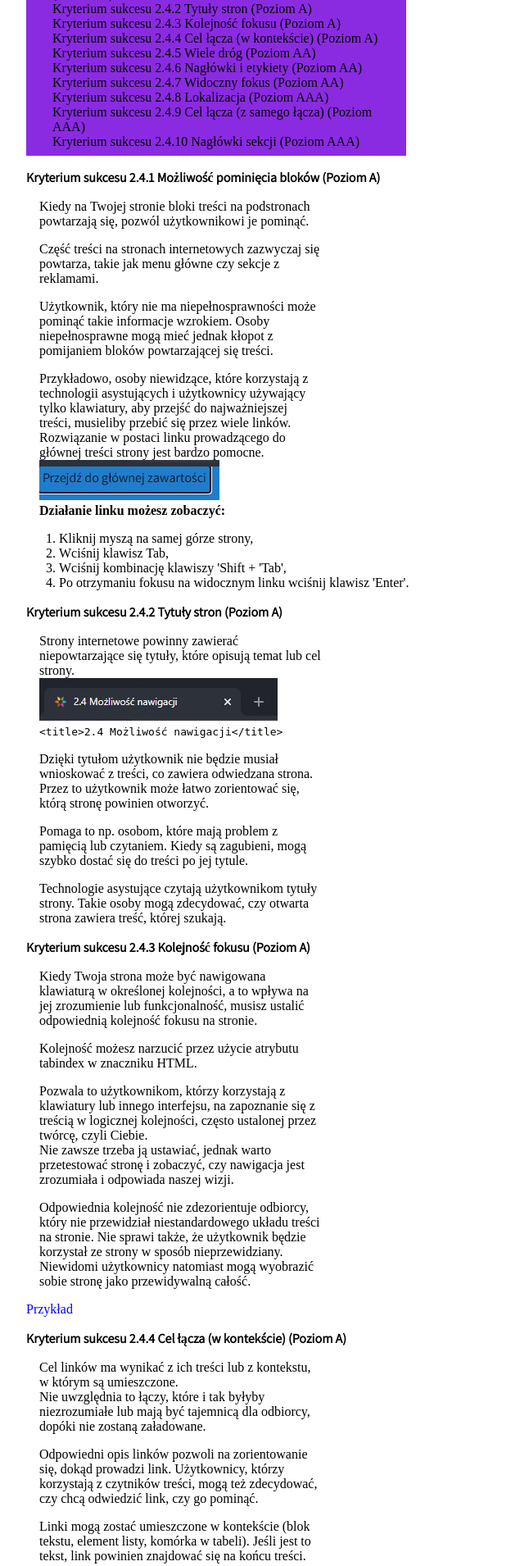
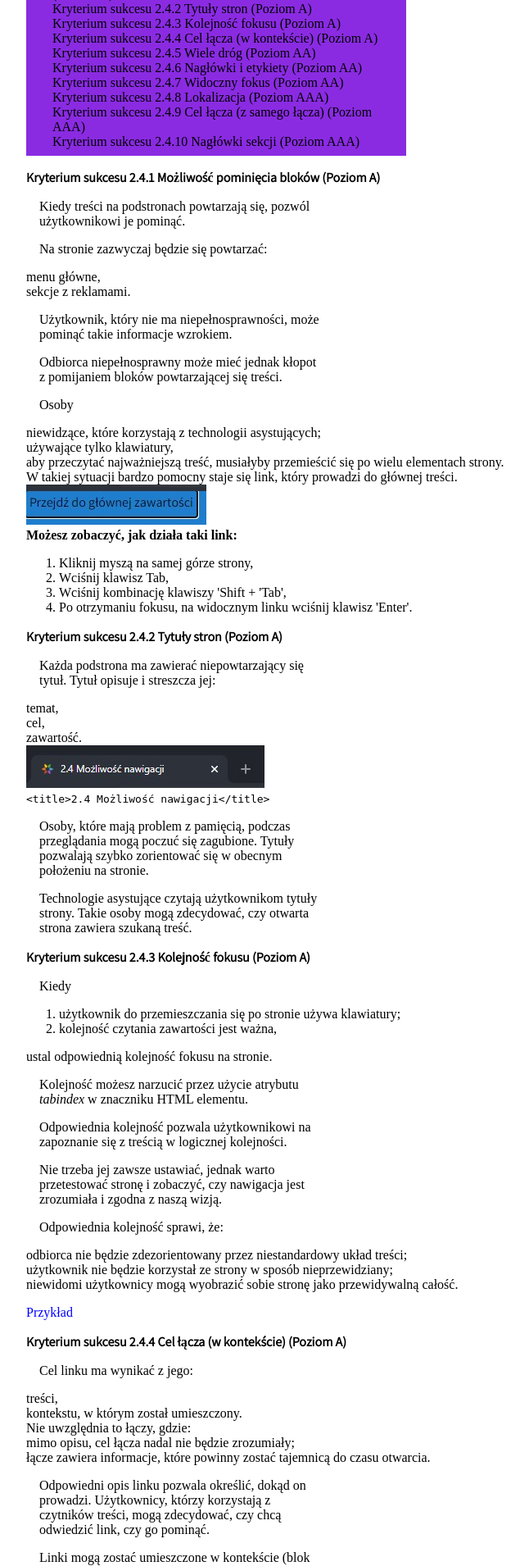
Before and after one commit to weronika265/accessibility_website, a Symfony app: template app/templates/WCAG/WCAG_success_criteria/2_4_nav.html.twig in a window 1280 px wide. Shown: the part 573-2483 px from the top of the page at 82% size, without its empty margins (298-944 px from the left). Run offline with Twig, Linux system fonts and the light colour scheme; the template is opened without the code that fills it, so the values that code supplies are empty; some libraries are stand-ins or nearby versions; some web fonts are replaced.

Commit message:
- text content refined for success criteria to 2.4.7

```diff
--- a/app/templates/WCAG/WCAG_success_criteria/2_4_nav.html.twig
+++ b/app/templates/WCAG/WCAG_success_criteria/2_4_nav.html.twig
@@ -34,67 +34,87 @@
             <div>
                 <h3 id="2_4_1">Kryterium sukcesu 2.4.1 Możliwość pominięcia bloków (Poziom A)</h3>
                 <p class="txt-format">
-                    Kiedy na Twojej stronie bloki treści na podstronach powtarzają się, pozwól użytkownikowi je pominąć.
+                    Kiedy treści na podstronach powtarzają się, pozwól użytkownikowi je pominąć.
                 </p>
                 <p class="txt-format">
-                    Część treści na stronach internetowych zazwyczaj się powtarza, takie jak menu główne czy sekcje z reklamami.
+                    Na stronie zazwyczaj będzie się powtarzać:
+                    <ul>
+                        <li>menu główne,</li>
+                        <li>sekcje z reklamami.</li>
+                    </ul>
                 </p>
                 <p class="txt-format">
-                    Użytkownik, który nie ma niepełnosprawności może pominąć takie informacje wzrokiem. Osoby niepełnosprawne mogą mieć jednak kłopot z pomijaniem
-                    bloków powtarzającej się treści.
+                    Użytkownik, który nie ma niepełnosprawności, może pominąć takie informacje wzrokiem.
                 </p>
                 <p class="txt-format">
-                    Przykładowo, osoby niewidzące, które korzystają z technologii asystujących i użytkownicy używający tylko klawiatury, aby przejść do najważniejszej treści,
-                    musieliby przebić się przez wiele linków.<br/>
-                    Rozwiązanie w postaci linku prowadzącego do głównej treści strony jest bardzo pomocne.<br/>
+                    Odbiorca niepełnosprawny może mieć jednak kłopot z pomijaniem bloków powtarzającej się treści.
+                </p>
+                <p class="txt-format">
+                    Osoby
+                    <ul>
+                        <li>niewidzące, które korzystają z technologii asystujących;</li>
+                        <li>używające tylko klawiatury,</li>
+                    </ul>
+                    aby przeczytać najważniejszą treść, musiałyby przemieścić się po wielu elementach strony.<br/>
+                    W takiej sytuacji bardzo pomocny staje się link, który prowadzi do głównej treści.<br/>
                     <img src="{{ asset('img/2_4_1.jpg') }}" /><br/>
-                    <b>Działanie linku możesz zobaczyć:</b>
+                    <b>Możesz zobaczyć, jak działa taki link:</b>
                     <ol>
                         <li>Kliknij myszą na samej górze strony,</li>
                         <li>Wciśnij klawisz Tab,</li>
                         <li>Wciśnij kombinację klawiszy 'Shift + 'Tab',</li>
-                        <li>Po otrzymaniu fokusu na widocznym linku wciśnij klawisz 'Enter'.</li>
+                        <li>Po otrzymaniu fokusu, na widocznym linku wciśnij klawisz 'Enter'.</li>
                     </ol>
                 </p>
             </div>
             <div>
                 <h3 id="2_4_2">Kryterium sukcesu 2.4.2 Tytuły stron (Poziom A)</h3>
                 <p class="txt-format">
-                    Strony internetowe powinny zawierać niepowtarzające się tytuły, które opisują temat lub cel strony.<br/>
+                    Każda podstrona ma zawierać niepowtarzający się tytuł. Tytuł opisuje i streszcza jej:
+                    <ul>
+                        <li>temat,</li>
+                        <li>cel,</li>
+                        <li>zawartość.</li>
+                    </ul>
                     <img src="{{ asset('img/2_4_2.jpg') }}" /><br/>
                     <code>
                         &lt;title&gt;2.4 Możliwość nawigacji&lt;/title&gt;
                     </code>
                 </p>
                 <p class="txt-format">
-                    Dzięki tytułom użytkownik nie będzie musiał wnioskować z treści, co zawiera odwiedzana strona.
-                    Przez to użytkownik może łatwo zorientować się, którą stronę powinien otworzyć.
+                    Osoby, które mają problem z pamięcią, podczas przeglądania mogą poczuć się zagubione.
+                    Tytuły pozwalają szybko zorientować się w obecnym położeniu na stronie.
                 </p>
                 <p class="txt-format">
-                    Pomaga to np. osobom, które mają problem z pamięcią lub czytaniem. Kiedy są zagubieni, mogą szybko dostać się do treści po jej tytule.
-                </p>
-                <p class="txt-format">
-                    Technologie asystujące czytają użytkownikom tytuły strony. Takie osoby mogą zdecydować, czy otwarta strona zawiera treść, której szukają.
+                    Technologie asystujące czytają użytkownikom tytuły strony. Takie osoby mogą zdecydować, czy otwarta strona zawiera szukaną treść.
                 </p>
             </div>
             <div>
                 <h3 id="2_4_3">Kryterium sukcesu 2.4.3 Kolejność fokusu (Poziom A)</h3>
                 <p class="txt-format">
-                    Kiedy Twoja strona może być nawigowana klawiaturą w określonej kolejności, a to wpływa na jej zrozumienie lub
-                    funkcjonalność, musisz ustalić odpowiednią kolejność fokusu na stronie.
+                    Kiedy
+                    <ol>
+                        <li>użytkownik do przemieszczania się po stronie używa klawiatury;</li>
+                        <li>kolejność czytania zawartości jest ważna,</li>
+                </ol>
+                    ustal odpowiednią kolejność fokusu na stronie.
                 </p>
                 <p class="txt-format">
-                    Kolejność możesz narzucić przez użycie atrybutu tabindex w znaczniku HTML.
+                    Kolejność możesz narzucić przez użycie atrybutu <i>tabindex</i> w znaczniku HTML elementu.
                 </p>
                 <p class="txt-format">
-                    Pozwala to użytkownikom, którzy korzystają z klawiatury lub innego interfejsu, na zapoznanie się z treścią
-                    w logicznej kolejności, często ustalonej przez twórcę, czyli Ciebie.<br/>
-                    Nie zawsze trzeba ją ustawiać, jednak warto przetestować stronę i zobaczyć, czy nawigacja jest zrozumiała i odpowiada naszej wizji.
+                    Odpowiednia kolejność pozwala użytkownikowi na zapoznanie się z treścią w logicznej kolejności.
                 </p>
                 <p class="txt-format">
-                    Odpowiednia kolejność nie zdezorientuje odbiorcy, który nie przewidział niestandardowego układu treści na stronie.
-                    Nie sprawi także, że użytkownik będzie korzystał ze strony w sposób nieprzewidziany.<br/>
-                    Niewidomi użytkownicy natomiast mogą wyobrazić sobie stronę jako przewidywalną całość.
+                    Nie trzeba jej zawsze ustawiać, jednak warto przetestować stronę i zobaczyć, czy nawigacja jest zrozumiała i zgodna z naszą wizją.
+                </p>
+                <p class="txt-format">
+                    Odpowiednia kolejność sprawi, że:
+                    <ul>
+                        <li>odbiorca nie będzie zdezorientowany przez niestandardowy układ treści;</li>
+                        <li>użytkownik nie będzie korzystał ze strony w sposób nieprzewidziany;</li>
+                        <li>niewidomi użytkownicy mogą wyobrazić sobie stronę jako przewidywalną całość.</li>
+                    </ul>
                 </p>
                 <p>
                     <a href="{{ url('_2_4_3_example') }}" style="color: blue;">Przykład</a><br/>
@@ -103,12 +123,20 @@
             <div>
                 <h3 id="2_4_4">Kryterium sukcesu 2.4.4 Cel łącza (w kontekście) (Poziom A)</h3>
                 <p class="txt-format">
-                    Cel linków ma wynikać z ich treści lub z kontekstu, w którym są umieszczone.<br/>
-                    Nie uwzględnia to łączy, które i tak byłyby niezrozumiałe lub mają być tajemnicą dla odbiorcy, dopóki nie zostaną załadowane.
+                    Cel linku ma wynikać z jego:
+                    <ul>
+                        <li>treści,</li>
+                        <li>kontekstu, w którym został umieszczony.</li>
+                    </ul>
+                    Nie uwzględnia to łączy, gdzie:
+                    <ul>
+                        <li>mimo opisu, cel łącza nadal nie będzie zrozumiały;</li>
+                        <li>łącze zawiera informacje, które powinny zostać tajemnicą do czasu otwarcia.</li>
+                    </ul>
                 </p>
                 <p class="txt-format">
-                    Odpowiedni opis linków pozwoli na zorientowanie się, dokąd prowadzi link.
-                    Użytkownicy, którzy korzystają z czytników treści, mogą też zdecydować, czy chcą odwiedzić link, czy go pominąć.
+                    Odpowiedni opis linku pozwala określić, dokąd on prowadzi.
+                    Użytkownicy, którzy korzystają z czytników treści, mogą zdecydować, czy chcą odwiedzić link, czy go pominąć.
                 </p>
                 <p class="txt-format">
                     Linki mogą zostać umieszczone w kontekście (blok tekstu, element listy, komórka w tabeli).
@@ -118,9 +146,7 @@
                     Kiedy link prowadzi do aplikacji lub dokumentu, wystarczy, że link opiszesz nazwą tej aplikacji lub dokumentu.
                 </p>
                 <p class="txt-format">
-                    Warto łączyć tytuły stron z linkami, które do nich prowadzą.
-                    Kiedy na stronie dodajesz link prowadzący do dokumentu, obie treści powinny być powiązane.
-                    To sprawi, że zachowasz ciągłość przy nawigacji między zawartością podstron.
+                    Warto zachować spójność w nazewnictwie tytułów stron i linków, które do tych stron prowadzą.
                 </p>
                 <p>
                     Przykładowo:<br/>
@@ -131,13 +157,13 @@
             <div>
                 <h3 id="2_4_5">Kryterium sukcesu 2.4.5 Wiele dróg (Poziom AA)</h3>
                 <p class="txt-format">
-                    Istnieje wiele dróg, aby dostać się do strony w serwisie internetowym lub aplikacji. Nie dotyczy to sytuacji, kiedy strona jest
-                    wynikiem procedury lub jednym z jej etapów.<br/>
+                    Istnieje wiele dróg, aby dostać się do konkretnej podstrony w serwisie internetowym lub aplikacji.<br/>
+                    Nie dotyczy to sytuacji, kiedy strona jest wynikiem operacji lub jednym z jej etapów.<br/>
                     <img src="{{ asset('img/rozne_miejsca.jpg') }}" style="width: 300px; height: auto;" />
                 </p>
                 <p class="txt-format">
-                    Jeśli zaprojektujesz serwis w powyższy sposób, użytkownicy mogą korzystać z treści według własnych potrzeb.
-                    Użytkownik może korzystać z różnych narzędzi i sposobów przeglądania, takich jak:
+                    Jeśli zaprojektujesz serwis w powyższy sposób, odbiorcy będą mogli z niego korzystać według własnych potrzeb.
+                    Użytkownik może używać różnych narzędzi i sposobów przeglądania, takich jak:
                 <ul>
                     <li>wyszukiwarka treści na stronie,</li>
                     <li>mapa serwisu, która umożliwia przegląd treści,</li>
@@ -146,9 +172,9 @@
                 <img src="{{ asset('img/searchbar.jpg') }}" style="width: 250px; height: auto;" />
                 </p>
                 <p class="txt-format">
-                    Musisz pamiętać, że część zawartości nie będzie ogólnodostępna. Żaden link na stronie nie będzie do niej prowadził. Może być to np.:
+                    Musisz pamiętać, że część zawartości nie będzie ogólnodostępna i żadne łącze nie będzie do niej prowadziło. Może być to np.:
                 <ul>
-                    <li>podsumowanie zamówienia w sklepie internetowym,</li>
+                    <li>podsumowanie zamówienia w sklepie internetowym;</li>
                     <li>potwierdzenie transakcji w aplikacji banku.</li>
                 </ul>
                 </p>
@@ -156,7 +182,7 @@
             <div>
                 <h3 id="2_4_6">Kryterium sukcesu 2.4.6 Nagłówki i etykiety (Poziom AA)</h3>
                 <p class="txt-format">
-                    Wszelkie nagłówki i etykiety na stronie muszą opisywać wyświetlaną zawartość. Do opisu najlepiej używać pojedynczych słów lub krótkich opisów.
+                    Nagłówki i etykiety na stronie mają opisywać wyświetlaną zawartość. Najlepiej użyć pojedynczych słów lub krótkich opisów.
                 </p>
                 <p class="txt-format">
                     <pre>
@@ -179,8 +205,8 @@
                     </pre>
                 </p>
                 <p class="txt-format">
-                    Pozwala to zrozumieć, co zawiera strona i jak została ułożona treść.<br/>
-                    Dzięki zrozumiałym oznaczeniom treści, szukaną zawartość jest znacznie łatwiej zlokalizować.
+                    Dzięki opisom użytkownik rozumie, co zawiera strona i jak została rozmieszczona treść.<br/>
+                    Jasne oznaczenie treści pozwala na jej łatwiejsze odnalezienie.
                 </p>
             </div>
             <div>
@@ -189,29 +215,32 @@
                     Kiedy strona jest obsługiwana przy użyciu klawiatury, jej fokus (skupienie) musi być zawsze widoczny dla użytkownika.
                 </p>
                 <p class="txt-format">
-                    Widoczny fokus na stronie pozwala zorientować się, w którym miejscu na stronie i na którym elemencie skupiona jest klawiatura.<br/>
-                    Skupienie na elemencie pozwala również zrozumieć jego funkcje, np. przy
-                    podświetleniu pola formularza widzimy, że można wprowadzić tekst.
+                    Widoczny fokus na stronie pozwala zorientować się, w którym miejscu na stronie i na którym elemencie znajduje się jest klawiatura.
+                </p>
+                <p class="txt-format">
+                Skupienie na elemencie umożliwia zrozumienie jego funkcji, np. podświetlone pole formularza informuje, że można wprowadzić tekst.
                 </p>
                 <img src="{{ asset('img/2_4_7.jpg') }}">
             </div>
             <div>
                 <h3 id="2_4_8">Kryterium sukcesu 2.4.8 Lokalizacja (Poziom AAA)</h3>
                 <p class="txt-format">
-                    Musisz dostarczyć użytkownikowi informacje, gdzie obecnie znajduje się na stronie.
+                    Informuj użytkownika, gdzie obecnie znajduje się na stronie.
                 </p>
                 <p class="txt-format">
-                    Użytkownik będzie wiedział, gdzie się znajduje i jest mniej prawdopodobne, że zgubi się na stronie.
-                    Kiedy widzi, którą podstronę obecnie przegląda, będzie mu łatwiej wyszukiwać powiązane informacje: może m.in. cofać się do poprzedniej podstrony,
-                    jeśli obecne wyniki go niesatysfakcjonują.
+                    Jest wtedy mniej prawdopodobne, że zgubi się na stronie.
+                    Także łatwiej wyszukuje się informacje powiązane z podstroną. Można m.in. cofać się do poprzedniej podstrony,
+                    jeśli obecne wyniki nie są wystarczające.
                 </p>
                 <p class="txt-format">
-                    Zalety lokalizowania użytkownika są bardziej widoczne, kiedy znajdujemy się na rozbudowanej stronie z wieloma podstronami.<br/>
-                    Ta funkcjonalność pomaga znacznie osobom z deficytem uwagi. Bez pomocy mogą poczuć się zdezorientowane, kiedy przez długi czas korzystają z
+                    Lokalizowania użytkownika są bardzo przydatne, kiedy znajdujemy się na rozbudowanej stronie z wieloma podstronami.
+                </p>
+                <p class="txt-format">
+                Ta funkcjonalność pomaga osobom z deficytem uwagi. Bez pomocy mogą poczuć się zdezorientowani, kiedy przez długi czas korzystają z
                     rozbudowanej strony.
                 </p>
                 <p class="txt-format">
-                    Jednym ze sposobów na pokazanie obecnej lokalizacji na stronie jest menu okruszkowe. Pokazuje ono ścieżkę odwiedzanych stron.<br/>
+                    Jednym ze sposobów na pokazanie obecnej lokalizacji na stronie jest menu okruszkowe. Pokazuje ono ścieżkę odwiedzanych podstron.<br/>
                     Standardem jest także możliwość powrotu do strony głównej po kliknięciu ikony, która jest zazwyczaj widoczna na górze strony.<br/><br/>
                     <img src="{{ asset('img/breadcrumb.jpg') }}" style="width: 250px; height: auto;" />
                 </p>
```
Also changed, not shown: app/templates/WCAG/WCAG_success_criteria/2_1_keyboard.html.twig (+27 -19 lines), app/templates/WCAG/WCAG_success_criteria/2_2_time.html.twig (+69 -39 lines), app/templates/WCAG/WCAG_success_criteria/2_3_epilepsy.html.twig (+22 -18 lines).
